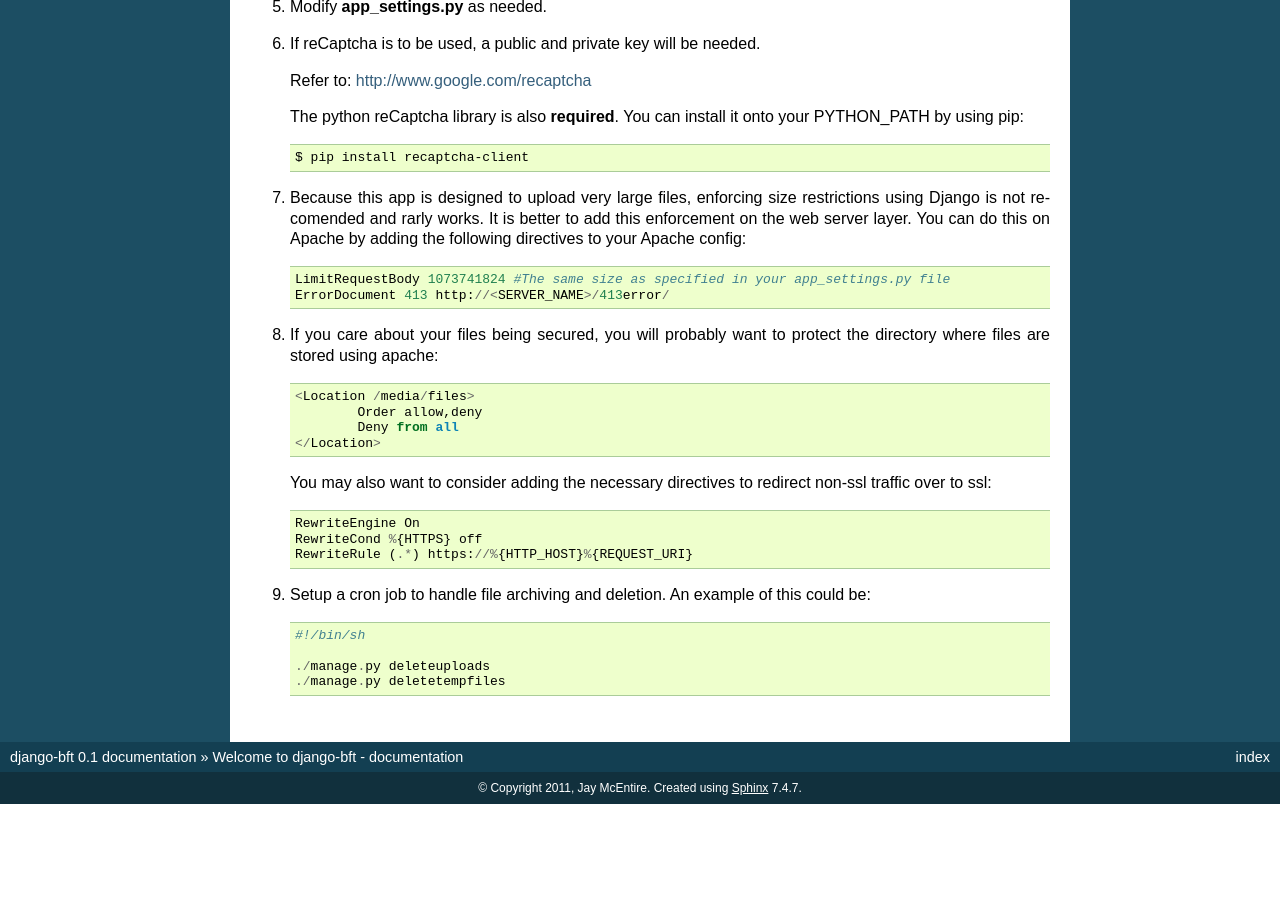
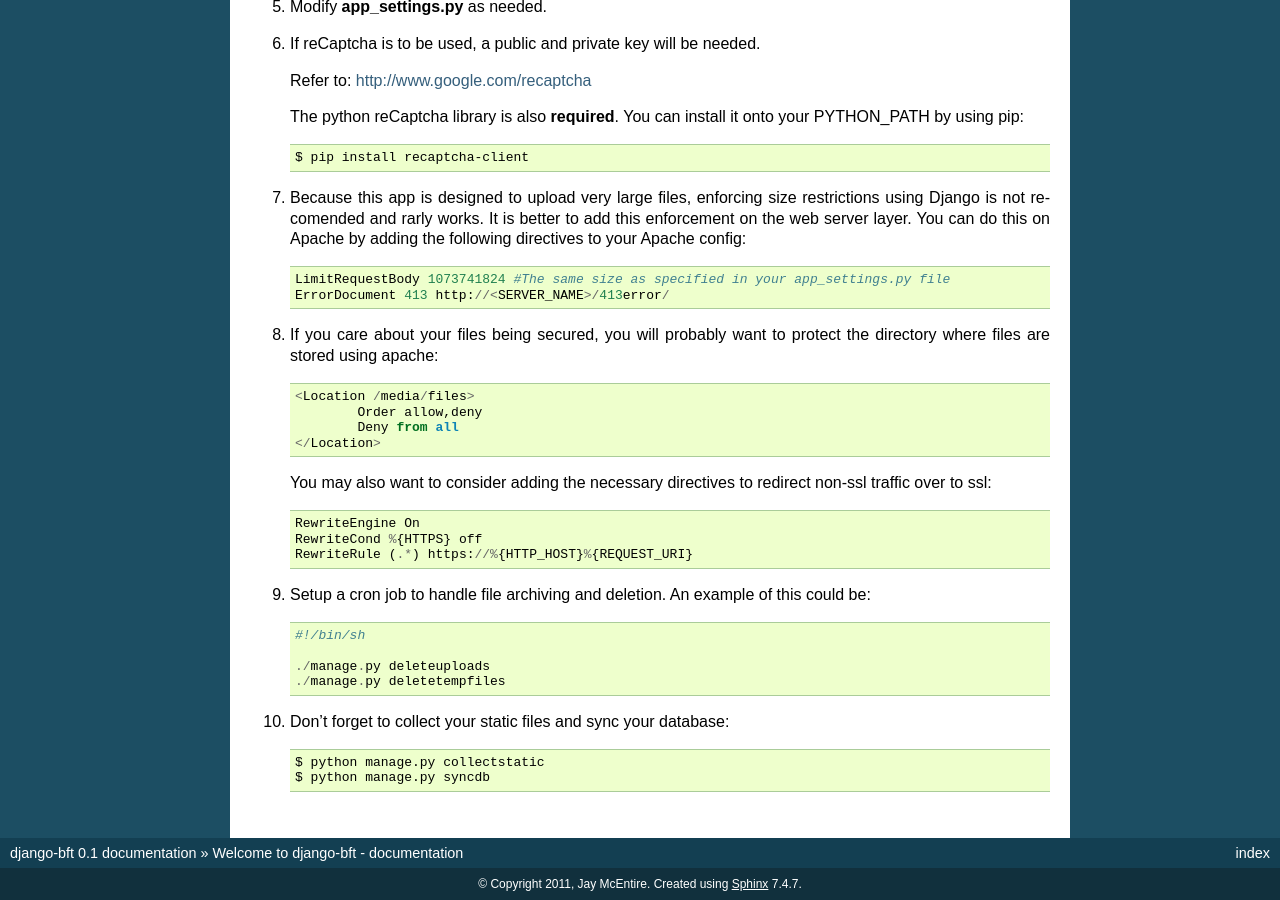
Before and after one commit to django-bft/django-bft, a Sphinx documentation site: the page built from docs/source/index.rst, in a window 1280 px wide and 900 px high, scrolled down 1893 px. Built offline with Sphinx 7.4.7, drawn with Linux system fonts in a browser that asks for light colours; before the commit the page ends 2697 px from its top, so only the background shows below that.

Commit message:
updated docs

```diff
--- a/README.rst
+++ b/README.rst
@@ -150,5 +150,10 @@ To get this application up and running, please follow the steps below:
 		./manage.py deleteuploads
 		./manage.py deletetempfiles
 
+10.	Don't forget to collect your static files and sync your database::
+
+		$ python manage.py collectstatic
+		$ python manage.py syncdb
+
 
 __ https://github.com/django-bft/dango-bft/downloads
--- a/docs/source/index.rst
+++ b/docs/source/index.rst
@@ -150,5 +150,10 @@ To get this application up and running, please follow the steps below:
 		./manage.py deleteuploads
 		./manage.py deletetempfiles
 
+10.	Don't forget to collect your static files and sync your database::
+
+		$ python manage.py collectstatic
+		$ python manage.py syncdb
+
 
 __ https://github.com/django-bft/dango-bft/downloads
```
